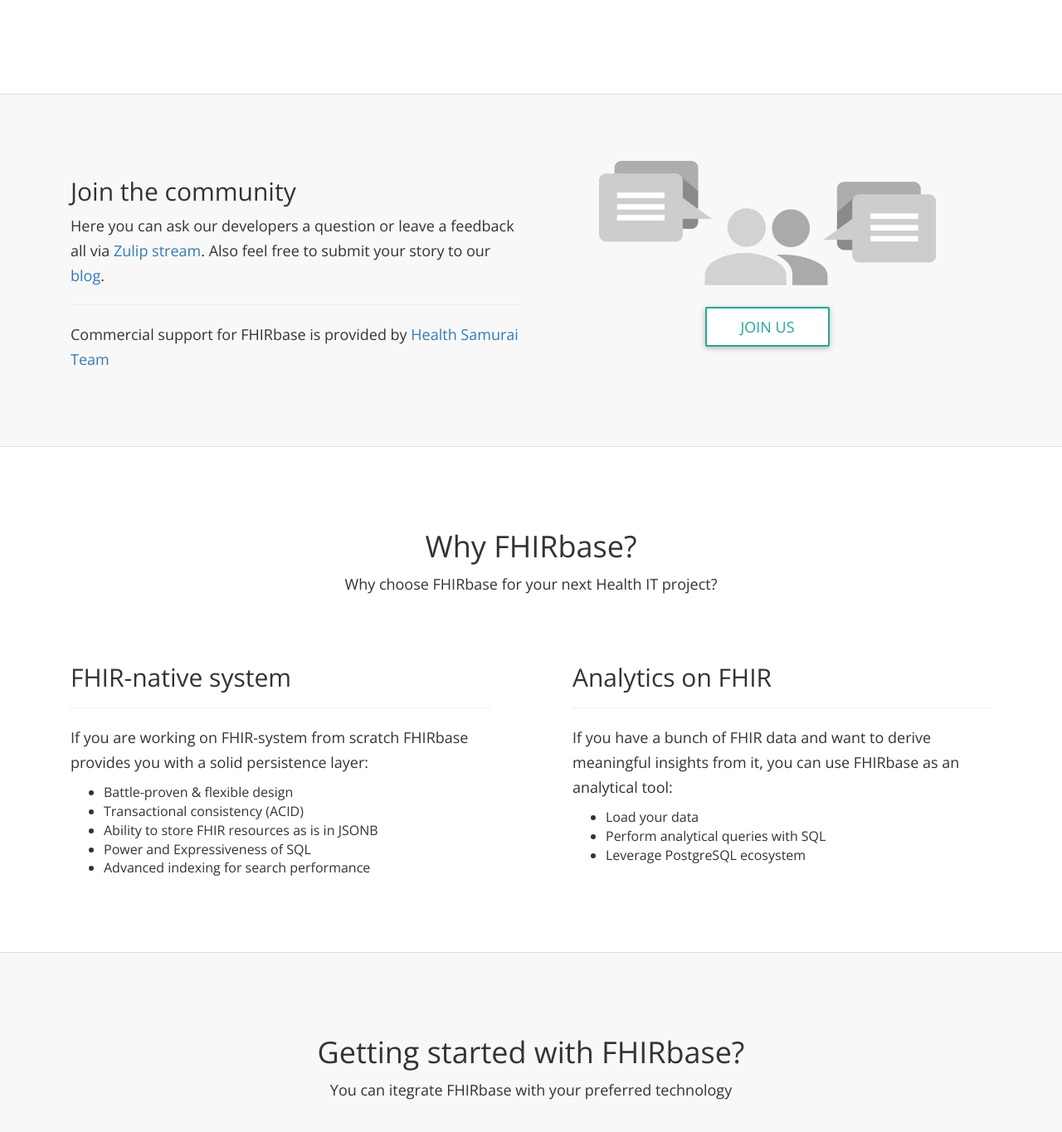
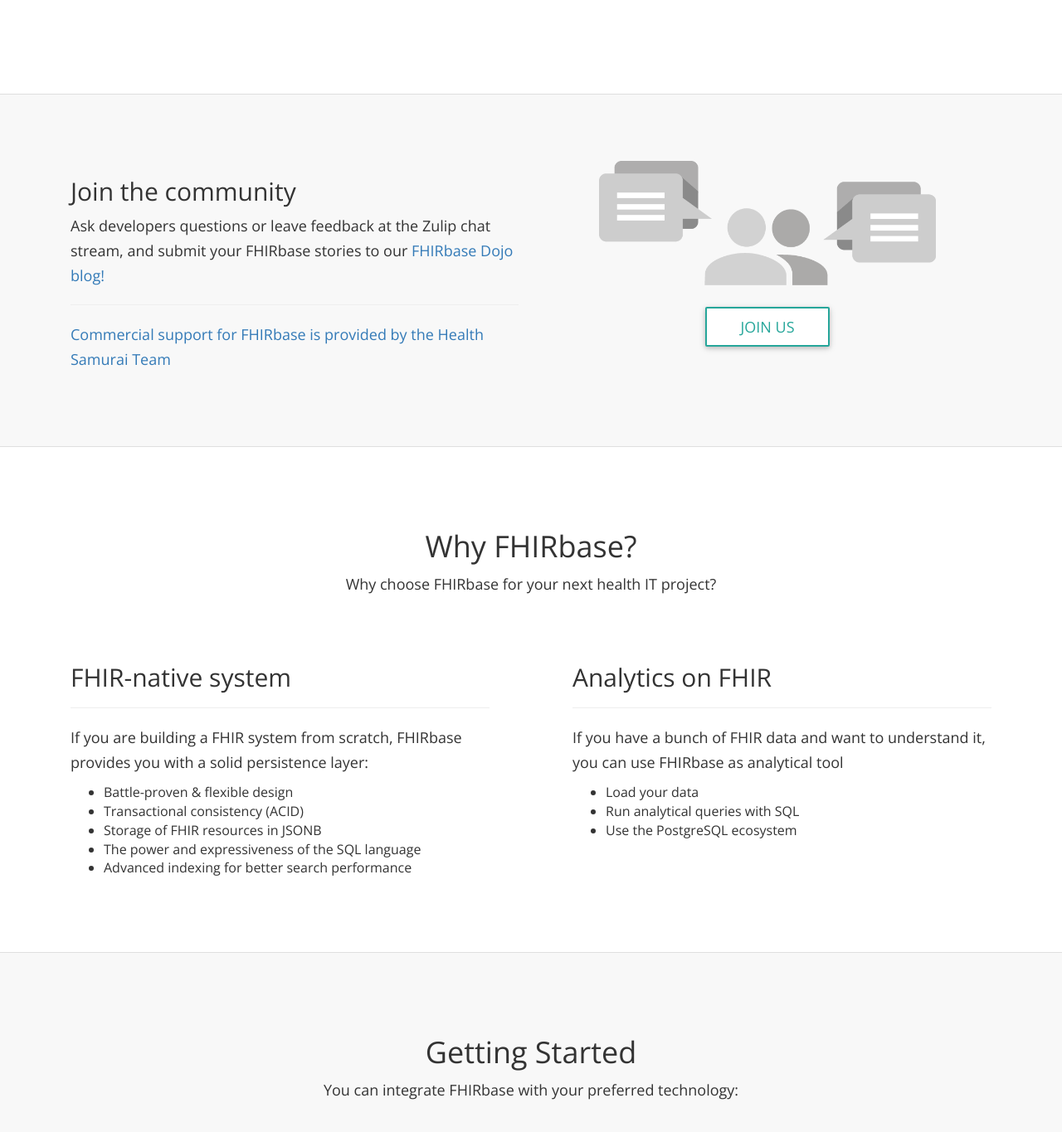
Before and after one commit to fhirbase/fhirbase.github.io, a Jekyll site: the page built from index.html, in a window 1280 px wide and 1400 px high, scrolled down 1129 px. Shown: the top 1365 px of the window at 83% size. Built offline with Jekyll 4.4.1, drawn with Linux system fonts in a browser that asks for light colours; nearby versions of some CDN libraries; some of the changed text lies outside the part shown.

Commit message:
Update index.html

```diff
--- a/index.html
+++ b/index.html
@@ -75,7 +75,7 @@
 
 <div class="row row-content" style="margin-top: -40px">
     <div class="container">
-        <center><h1>Who uses FHIRbase?</h1></center>
+        <center><h1>Who uses fhirbase?</h1></center>
         <br/>
         <br/>
         <p>
@@ -128,11 +128,11 @@
     <div class="col-md-6">
         <h2>Join the community</h2>
       <p>
-          Here you can ask our developers a question or leave a feedback
-        all via <a href="http://health-samurai.info/zulipd86ac">Zulip stream</a>. Also feel free to submit your story to our <a href="https://www.health-samurai.io/blog">blog</a>.
+          Ask developers questions or leave feedback
+          at the Zulip chat stream, and submit your FHIRbase stories to our <a href="https://medium.com/fhirbase-dojo"</a>FHIRbase Dojo blog!
       </p>
       <hr>
-      <p>Commercial support for FHIRbase is provided by <a href="http://health-samurai.io" target="_blank">Health Samurai Team</a></p>
+      <p>Commercial support for FHIRbase is provided by the <a href="http://health-samurai.io" target="_blank">Health Samurai Team</a></p>
     </div>
     <div class="col-md-6">
       <div class="image">
@@ -151,14 +151,14 @@
   <div class="container">
     <center>
       <h1>Why FHIRbase?</h1>
-      <p>Why choose FHIRbase for your next Health IT project?</p>
+      <p>Why choose FHIRbase for your next health IT project?</p>
     </center>
     <br/>
     <br/>
     <div class="col-md-6" style="padding-right: 50px;">
         <h2>FHIR-native system</h2>
         <hr/>
-        <p>If you are working on FHIR-system from scratch FHIRbase provides you with a solid persistence layer:</p>
+        <p>If you are building a FHIR system from scratch, FHIRbase provides you with a solid persistence layer:</p>
         <ul>
             <li>
                 Battle-proven & flexible design
@@ -167,29 +167,29 @@
                 Transactional consistency (ACID)
             </li>
             <li>
-                Ability to store FHIR resources as is in JSONB
+                Storage of FHIR resources in JSONB
             </li>
             <li>
-                Power and Expressiveness of SQL
+                The power and expressiveness of the SQL language
             </li>
             <li>
-                Advanced indexing for search performance
+                Advanced indexing for better search performance
             </li>
         </ul>
     </div>
     <div class="col-md-6" style="padding-left: 50px;">
         <h2>Analytics on FHIR</h2>
         <hr/>
-        <p> If you have a bunch of FHIR data and want to derive meaningful insights from it, you can use FHIRbase as an analytical tool:</p>
+        <p> If you have a bunch of FHIR data and want to understand it, you can use FHIRbase as analytical tool </p>
         <ul>
             <li>
                 Load your data
             </li>
             <li>
-                Perform analytical queries with SQL
+                Run analytical queries with SQL
             </li>
             <li>
-                Leverage PostgreSQL ecosystem
+                Use the PostgreSQL ecosystem
             </li>
         </ul>
     </div>
@@ -198,8 +198,8 @@
 <div class="row row-content" id="heart">
   <div class="container">
     <center>
-      <h1>Getting started with FHIRbase?</h1>
-      <p>You can itegrate FHIRbase with your preferred technology</b>
+      <h1>Getting Started</h1>
+      <p>You can integrate FHIRbase with your preferred technology:</b>
     </center>
     <br/>
     <br/>
@@ -227,14 +227,14 @@
 <div class="row row-content" id="heart">
   <div class="container">
     <div class="col-md-6" style="padding-right: 50px;">
-        <h2>Upgrade to <a href="https://www.health-samurai.io/aidbox"><img src="img/aidbox.svg"/></a></h2>
+        <h2>Upgrade to <img src="img/aidbox.svg"/></h2>
         <hr/>
-        <p>You can turn on your FHIRbase into advanced FHIR-server using <a href="https://www.health-samurai.io/aidbox">Aidbox</a></p>
+        <p>You can turn your FHIRbase into an advanced FHIR server using aidbox</p>
     </div>
     <div class="col-md-6" style="padding-left: 50px;">
         <h2>Enhance with fhirpath.pg</h2>
         <hr/>
-        <p>fhirpath.pg is a extremely fast implementation of <a href="http://hl7.org/fhirpath/">FHIRPath</a> as PostgreSQL extension</p>
+        <p>fhirpath.pg is a extremely fast implementation of <a href="http://hl7.org/fhirpath/">FHIRPath</a> as a PostgreSQL extension</p>
     </div>
   </div>
   <br/>
```
Also changed, not shown: other parts of index.html (+3 -3 lines).
